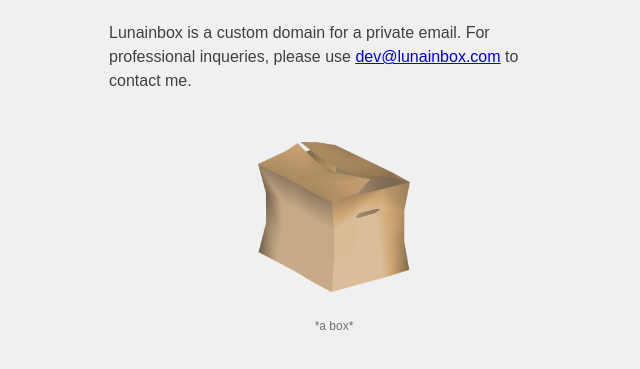
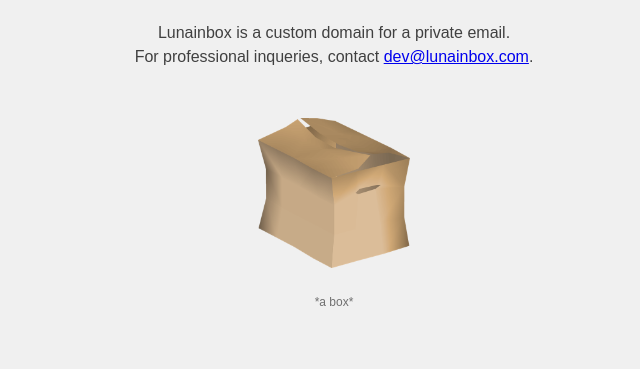
Before and after one commit to Nitepone/lunainbox-com, a plain HTML site: page index.html in a window 1280 px wide. Shown: the part 81-450 px from the top of the page, without its empty margins (306-946 px from the left). Drawn offline with Linux system fonts and the light colour scheme.

Commit message:
index.html: Adjust page content slightly.

```diff
--- a/index.html
+++ b/index.html
@@ -19,6 +19,7 @@ body {
 body > p {
   width: 450px;
   margin: 0 auto;
+  text-align: center;
 }
 
 body > h1 {
@@ -59,10 +60,8 @@ body > h1 {
 <body>
   <h1>Luna's Email Inbox</h1>
   <p>
-    Lunainbox is a custom domain for a private email. For professional
-    inqueries, please use
-    <a href="mailto:dev@lunainbox.com">dev@lunainbox.com</a> to contact me.
-
+    Lunainbox is a custom domain for a private email. <br/>
+    For professional inqueries, contact <a href="mailto:dev@lunainbox.com">dev@lunainbox.com</a>.
     <br/><br/>
 
     <div id="imageContainer">
```
